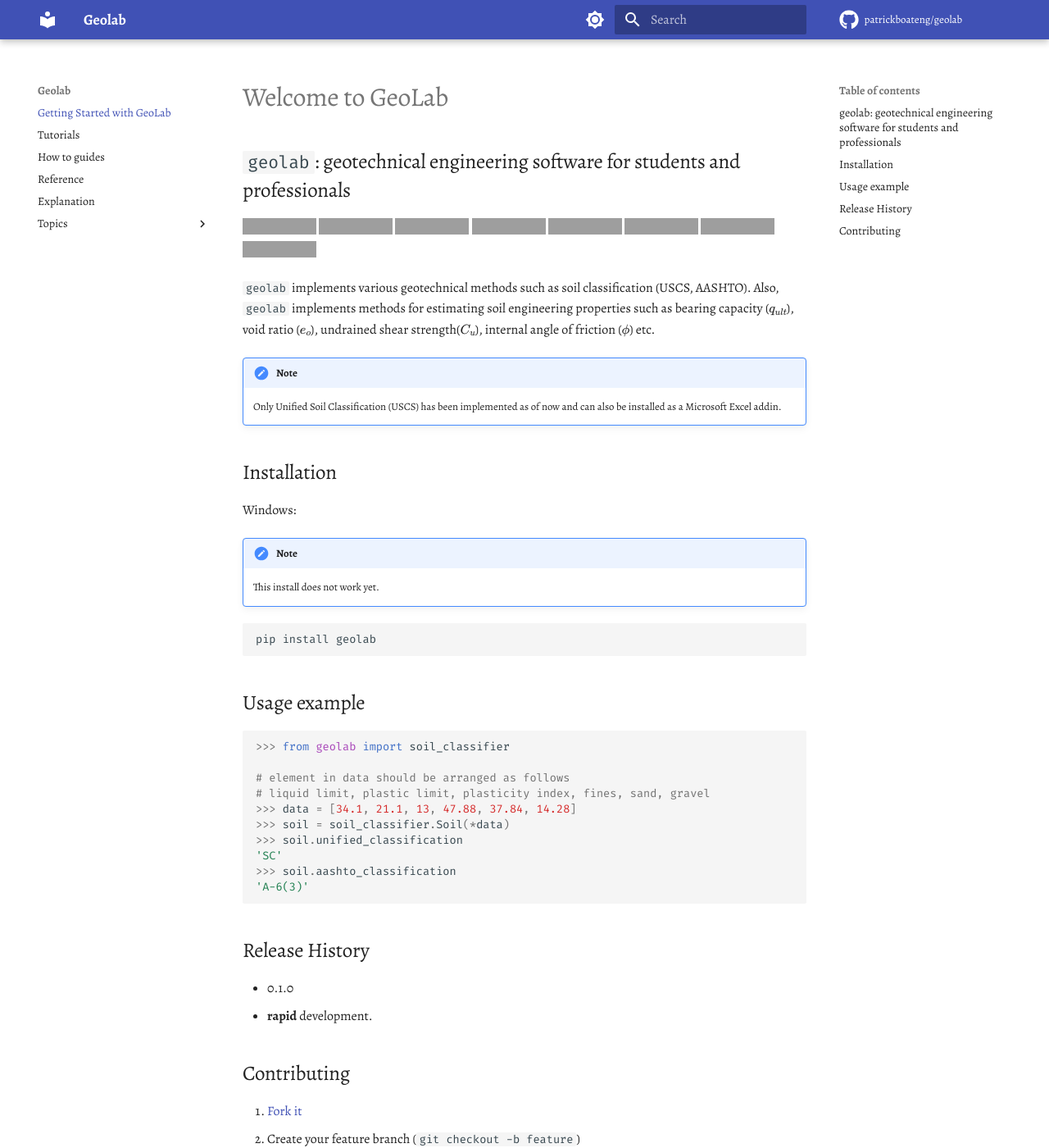
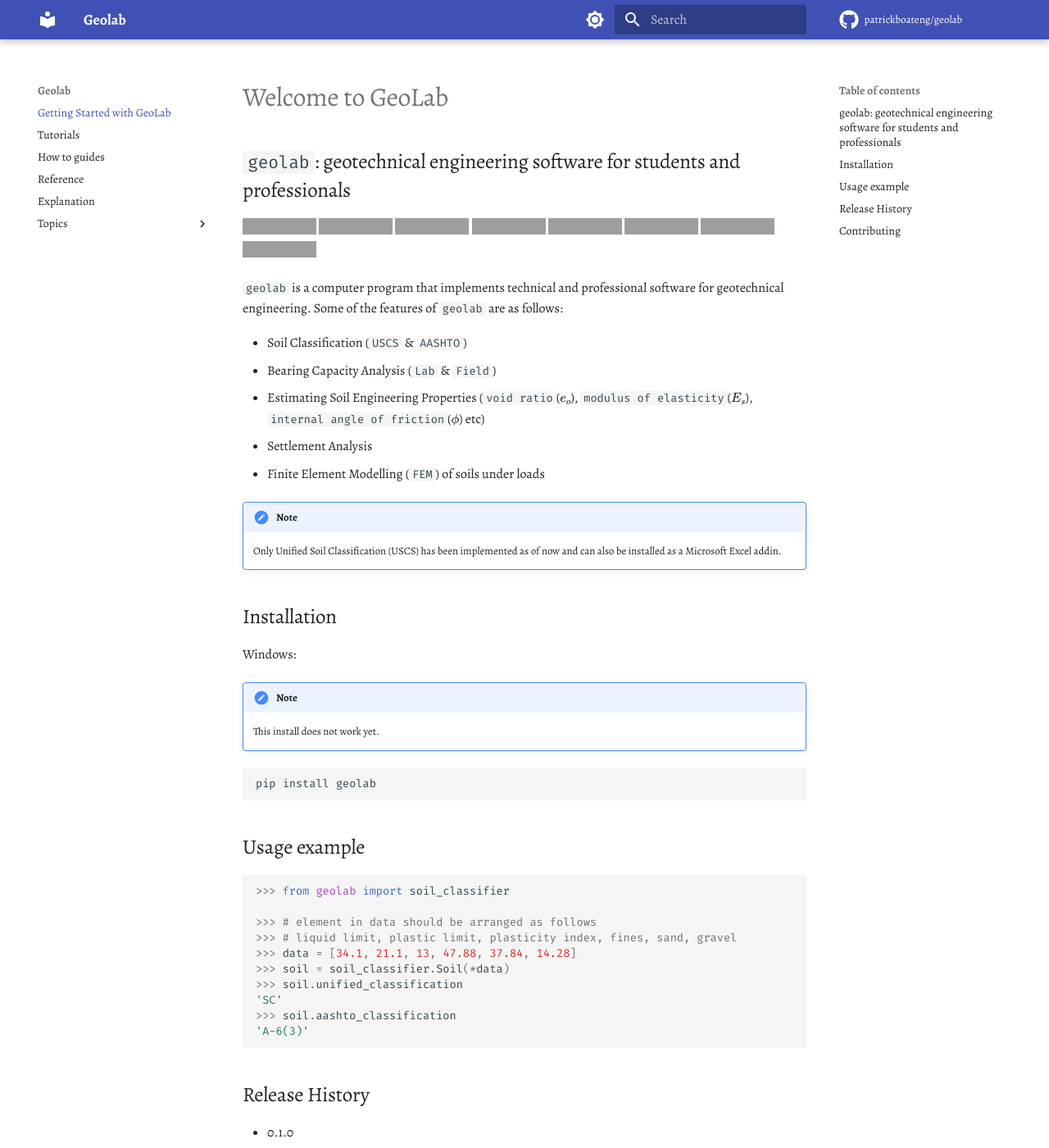
Before and after one commit to patrickboateng/geolysis, an MkDocs documentation site: the page built from docs/index.md, in a window 1280 px wide and 1400 px high, cut to the strip 0-1400 px from the top of the window. Shown: the whole strip at 82% size. Built offline with MkDocs 1.6.1 and Material for MkDocs 9.7.7, drawn with Linux system fonts in a browser that asks for light colours; comment, search, counter and statistics services are not loaded; grey boxes are pictures that could not be loaded.

Commit message:
modified project description

````diff
--- a/docs/index.md
+++ b/docs/index.md
@@ -11,7 +11,14 @@
 ![repo size](https://img.shields.io/github/repo-size/patrickboateng/geolab?style=flat-square&labelColor=ef8336)
 ![downloads](https://img.shields.io/pypi/dm/geolab?style=flat-square)
 
-`geolab` implements various geotechnical methods such as soil classification (USCS, AASHTO). Also, `geolab` implements methods for estimating soil engineering properties such as bearing capacity ($q_{ult}$), void ratio ($e_o$), undrained shear strength($C_u$), internal angle of friction ($\phi$) etc.
+`geolab` is a computer program that implements technical and professional software for geotechnical engineering.
+Some of the features of `geolab` are as follows:
+
+- Soil Classification (`USCS` & `AASHTO`)
+- Bearing Capacity Analysis (`Lab` & `Field`)
+- Estimating Soil Engineering Properties (`void ratio`($e_o$), `modulus of elasticity`($E_s$), `internal angle of friction`($\phi$) etc)
+- Settlement Analysis
+- Finite Element Modelling (`FEM`) of soils under loads
 
 !!! note
 
@@ -34,8 +41,8 @@
 ```py
 >>> from geolab import soil_classifier
 
-# element in data should be arranged as follows
-# liquid limit, plastic limit, plasticity index, fines, sand, gravel
+>>> # element in data should be arranged as follows
+>>> # liquid limit, plastic limit, plasticity index, fines, sand, gravel
 >>> data = [34.1, 21.1, 13, 47.88, 37.84, 14.28]
 >>> soil = soil_classifier.Soil(*data)
 >>> soil.unified_classification
````
